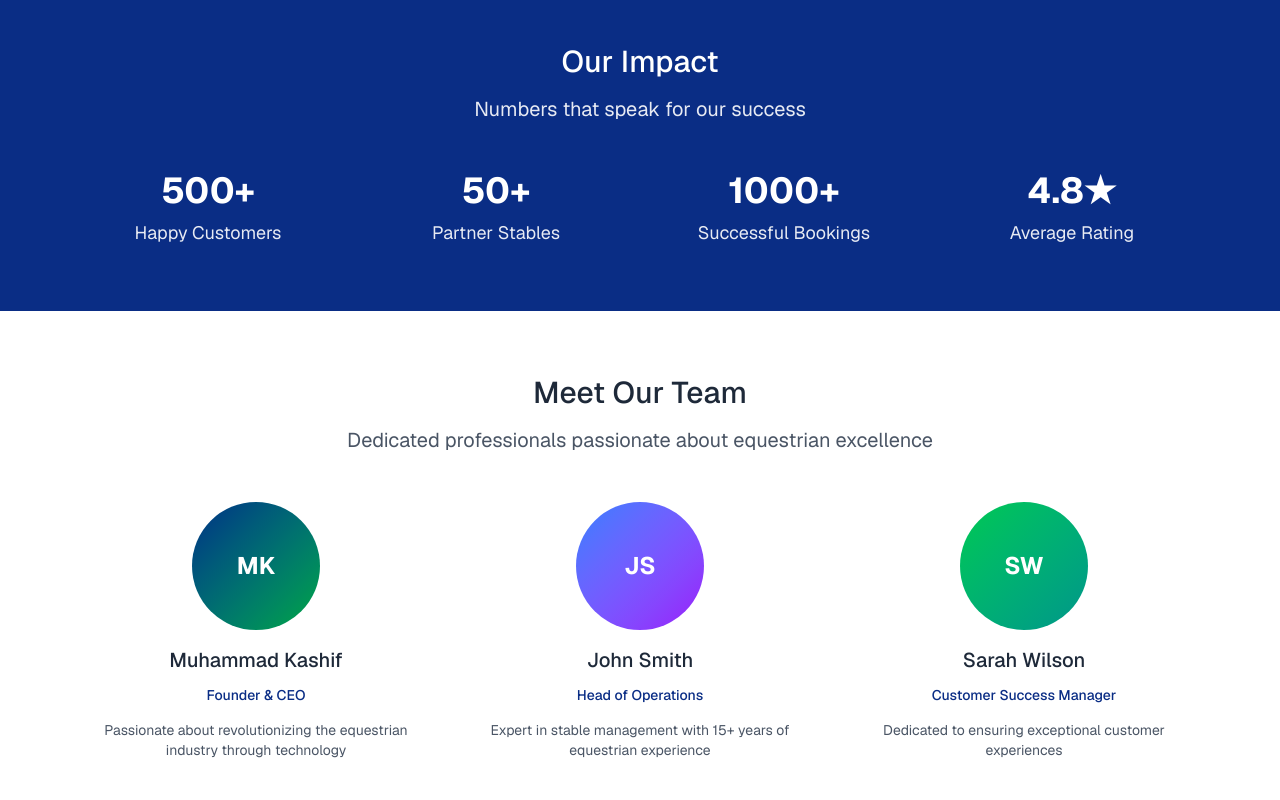
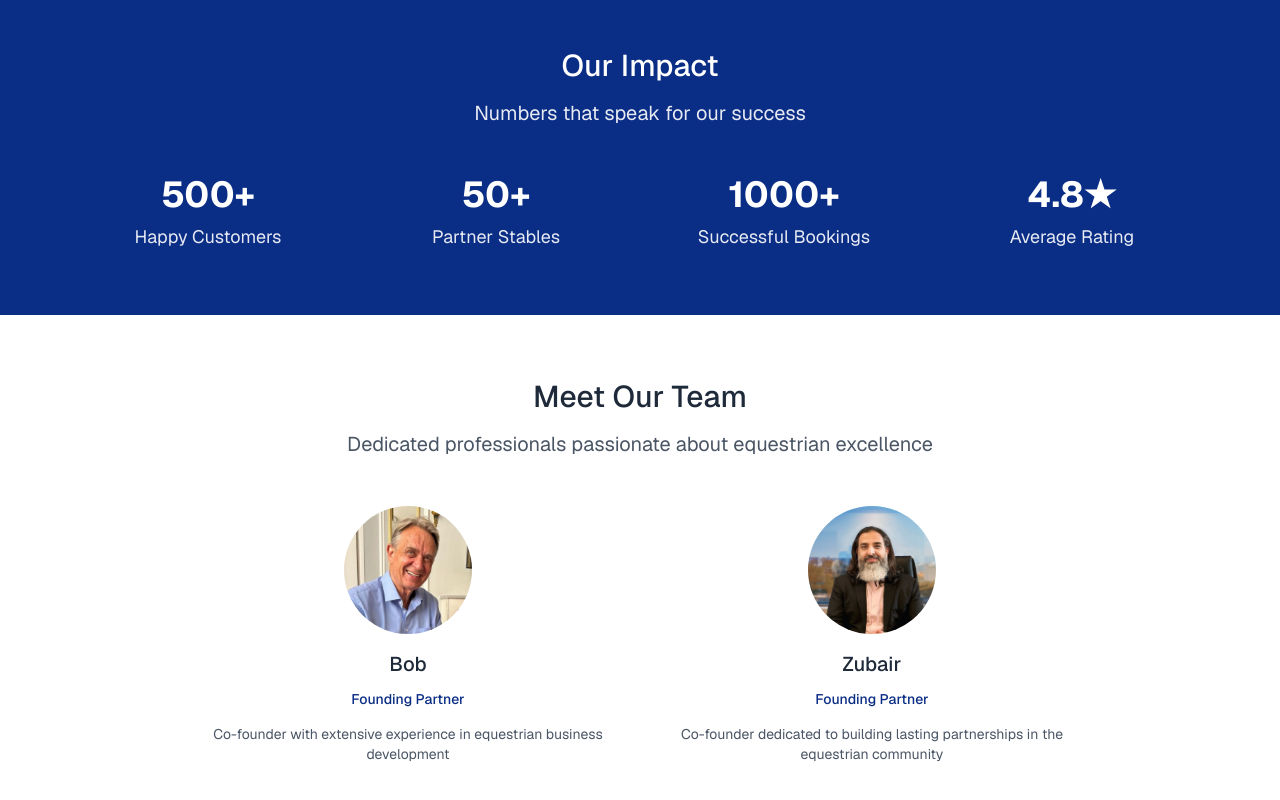
Before and after one commit to mkashif1998/Equiherds, a Next.js app: page /aboutus in a window 1280 px wide. Shown: the part 1920-2720 px from the top of the page. Built offline with nearby package versions, Linux system fonts and the light colour scheme.

Commit message:
update by k

```diff
--- a/src/app/aboutus/page.js
+++ b/src/app/aboutus/page.js
@@ -147,35 +147,37 @@ export default function AboutPage() {
               Dedicated professionals passionate about equestrian excellence
             </p>
           </div>
-          <div className="grid md:grid-cols-3 gap-8">
+          <div className="grid md:grid-cols-2 gap-8 max-w-4xl mx-auto">
             <div className="text-center">
-              <div className="w-32 h-32 bg-gradient-to-br from-brand to-green-600 rounded-full mx-auto mb-4 flex items-center justify-center">
-                <span className="text-white text-2xl font-bold">MK</span>
+              <div className="w-32 h-32 rounded-full mx-auto mb-4 overflow-hidden">
+                <Image
+                  src="/bob.jpeg"
+                  alt="Bob"
+                  width={128}
+                  height={128}
+                  className="w-full h-full object-cover"
+                />
               </div>
-              <h4 className="text-xl font-semibold text-gray-800 mb-2">Muhammad Kashif</h4>
-              <p className="text-brand font-medium mb-2">Founder & CEO</p>
+              <h4 className="text-xl font-semibold text-gray-800 mb-2">Bob</h4>
+              <p className="text-brand font-medium mb-2">Founding Partner</p>
               <p className="text-gray-600 text-sm">
-                Passionate about revolutionizing the equestrian industry through technology
+                Co-founder with extensive experience in equestrian business development
               </p>
             </div>
             <div className="text-center">
-              <div className="w-32 h-32 bg-gradient-to-br from-blue-500 to-purple-600 rounded-full mx-auto mb-4 flex items-center justify-center">
-                <span className="text-white text-2xl font-bold">JS</span>
+              <div className="w-32 h-32 rounded-full mx-auto mb-4 overflow-hidden">
+                <Image
+                  src="/zubair.jpeg"
+                  alt="Zubair"
+                  width={128}
+                  height={128}
+                  className="w-full h-full object-cover"
+                />
               </div>
-              <h4 className="text-xl font-semibold text-gray-800 mb-2">John Smith</h4>
-              <p className="text-brand font-medium mb-2">Head of Operations</p>
+              <h4 className="text-xl font-semibold text-gray-800 mb-2">Zubair</h4>
+              <p className="text-brand font-medium mb-2">Founding Partner</p>
               <p className="text-gray-600 text-sm">
-                Expert in stable management with 15+ years of equestrian experience
-              </p>
-            </div>
-            <div className="text-center">
-              <div className="w-32 h-32 bg-gradient-to-br from-green-500 to-teal-600 rounded-full mx-auto mb-4 flex items-center justify-center">
-                <span className="text-white text-2xl font-bold">SW</span>
-              </div>
-              <h4 className="text-xl font-semibold text-gray-800 mb-2">Sarah Wilson</h4>
-              <p className="text-brand font-medium mb-2">Customer Success Manager</p>
-              <p className="text-gray-600 text-sm">
-                Dedicated to ensuring exceptional customer experiences
+                Co-founder dedicated to building lasting partnerships in the equestrian community
               </p>
             </div>
           </div>
--- a/src/app/components/Footer.jsx
+++ b/src/app/components/Footer.jsx
@@ -21,7 +21,7 @@ export default function Footer() {
       <div className="mx-auto max-w-6xl px-4 sm:px-6 py-12 text-[15px]">
         <div className="grid grid-cols-1 sm:grid-cols-2 md:grid-cols-4 gap-8">
           <div className="space-y-4">
-            <Image src="/logo2.png" className="" alt="Logo" width={130} height={130} />
+            <Image src="/logo2.png" className="" alt="Logo" width={150} height={150} />
             <p className="opacity-70 leading-relaxed max-w-xs">Building modern herd management experiences with care and technology.</p>
           </div>
 
@@ -48,7 +48,6 @@ export default function Footer() {
             <ul className="space-y-3">
               {[
                 { href: "/services", label: "All Services" },
-                { href: "/services/consulting", label: "Consulting" },
                 { href: "/services/support", label: "Support" },
               ].map(({ href, label }) => {
                 const isActive = href === "/" ? pathname === "/" : pathname.startsWith(href);
@@ -78,9 +77,12 @@ export default function Footer() {
 
         <div className="flex items-center justify-between flex-col sm:flex-row gap-3 pt-8 mt-8 border-t border-white/10">
           <p className="opacity-70 text-center sm:text-left">© {new Date().getFullYear()} EquiHerds. All rights reserved.</p>
-          <div className="flex items-center gap-4">
-            <Link href="#privacy" className="hover:underline underline-offset-4 text-white/80 hover:[color:var(--secondary)]">Privacy</Link>
-            <Link href="#terms" className="hover:underline underline-offset-4 text-white/80 hover:[color:var(--secondary)]">Terms</Link>
+          <div className="flex items-center gap-4 flex-wrap">
+            <Link href="/legal" className="hover:underline underline-offset-4 text-white hover:[color:var(--secondary)]">Legal</Link>
+            <Link href="/imprint" className="hover:underline underline-offset-4 text-white hover:[color:var(--secondary)]">Imprint</Link>
+            <Link href="/data-privacy" className="hover:underline underline-offset-4 text-white hover:[color:var(--secondary)]">Data Privacy</Link>
+            <Link href="/right-of-withdrawal" className="hover:underline underline-offset-4 text-white hover:[color:var(--secondary)]">Right of Withdrawal</Link>
+            <Link href="/terms-and-conditions" className="hover:underline underline-offset-4 text-white hover:[color:var(--secondary)]">Terms and Conditions</Link>
           </div>
         </div>
       </div>
--- a/src/app/components/Navbar.jsx
+++ b/src/app/components/Navbar.jsx
@@ -120,7 +120,7 @@ export default function Navbar() {
             className="flex items-center"
             onClick={(e) => handleNavigation("/", e)}
           >
-            <Image src="/logo2.png" alt="Logo" width={120} height={120} />
+            <Image src="/logo2.png" alt="Logo" width={138} height={138} />
           </Link>
         </div>
 
@@ -212,7 +212,7 @@ export default function Navbar() {
         >
           <div className="px-4 py-3 flex items-center justify-between border-b border-white/10">
             <Link href="/" className="flex items-center gap-2 gap-2" onClick={(e) => { setOpen(false); handleNavigation("/", e); }}>
-              <Image src="/logo2.png" alt="Logo" width={110} height={110} />
+              <Image src="/logo2.png" alt="Logo" width={127} height={127} />
             </Link>
             <button aria-label="Close menu" className="p-2 rounded hover:bg-white/10 text-white" onClick={() => setOpen(false)}>
               <X size={20} />
```
Also changed, not shown: public/bob.jpeg (added), public/zubair.jpeg (added).
